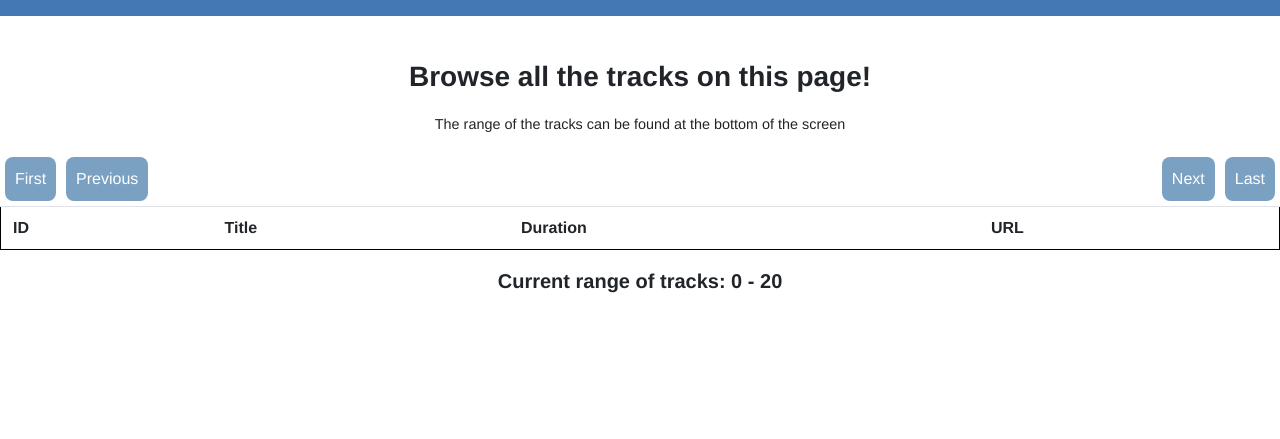
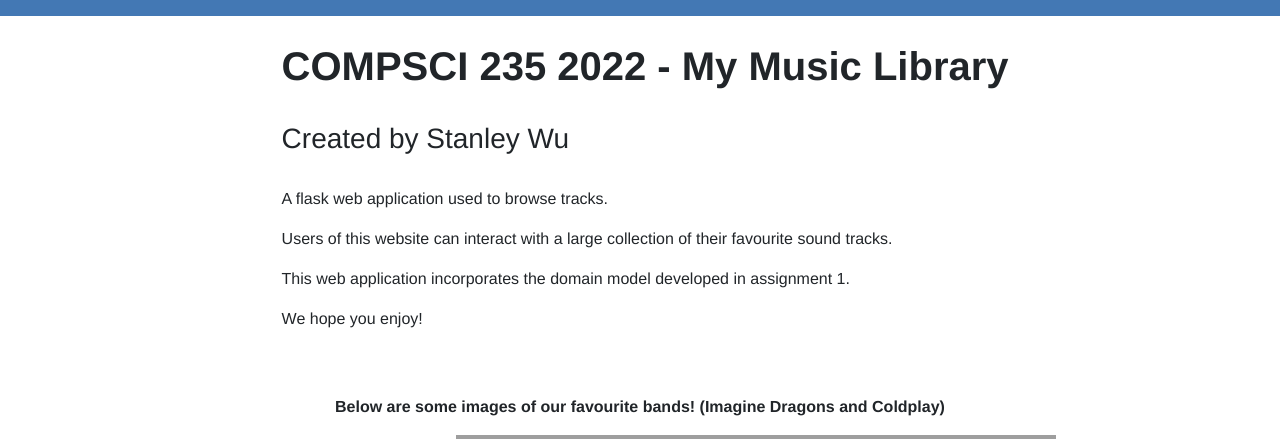
Before and after one commit to sharukyen/Music-Library, a Flask app: page /list_track in a window 1280 px wide. Shown: the part 32-471 px from the top of the page. Before the commit the page ends 325 px from the top, so only its background shows below. Run offline with Flask 2, Linux system fonts and the light colour scheme; lists and menus that the app fills with data are empty; parts of the project's set-up code (start-up, migrations or seed data) failed here and were passed over; some libraries are stand-ins or nearby versions; grey boxes are pictures that could not be loaded.

Commit message:
Update track_list.html

```diff
--- a/music/templates/tracks/track_list.html
+++ b/music/templates/tracks/track_list.html
@@ -1,60 +1,45 @@
 {% extends 'layout.html' %} {% block content %}
-<div class="tracks">
-    <table class="display table nowrap responsive" style="width: 100%">
-        <p class="titletrack">Browse all the tracks on this page!</p>
-        <p class="smalltrack">The range of the tracks can be found at the bottom of the screen</p>
-        <div>
-            <tr class="tr">
-                <th>ID</th>
-                <th>Title</th>
-                <th>Duration</th>
-                <th>URL</th>
-            </tr>
-        </div>
+<!DOCTYPE html>
+<html lang="en">
+
+<head>
+    <meta charset="UTF-8">
+    <title>Simple Track</title>
+    <link rel="stylesheet" href="static/css/main.css">
+</head>
+
+<body>
+    <div class="sidebar">
+
+    </div>
+    <div class="main">
+        <h1>COMPSCI 235 2022 - My Music Library</h1>
+
+        <br>
+        <h3>Created by Stanley Wu</h3>
+        <br>
+        <p>A flask web application used to browse tracks.</p>
+
+        <p>Users of this website can interact with a large collection of their favourite sound tracks. </p>
+
+        <p> This web application incorporates the domain model developed in assignment 1. </p>
+
+        <p> We hope you enjoy!</p>
+        <br>
+        <br>
+    </div>
+    <p class="band">Below are some images of our favourite bands! (Imagine Dragons and Coldplay)</p>
+    <img src="https://i.guim.co.uk/img/media/b770505dfc99d0d5becb98b249ec2131e35b9039/0_0_3475_2085/master/3475.jpg?width=1200&height=900&quality=85&auto=format&fit=crop&s=07667b6aec6ec7913e9fc305e62efa48"
+                class="coldplay">
+
+    <img src="https://timesofindia.indiatimes.com/thumb/msid-33746081,width-1200,height-900,resizemode-4/.jpg" class="dragons">
 
 
-            <nav style="clear:both">
-                <div style="float:left">
-                    {% if first_track_url is not none %}
-                    <button class="btn-general" onclick="location.href='{{first_track_url}}'">First</button>
-                    {% else %}
-                    <button class="btn-general-disabled" disabled>First</button>
-                    {% endif %}
-                    {% if prev_track_url is not none %}
-                    <button class="btn-general" onclick="location.href='{{prev_track_url}}'">Previous</button>
-                    {% else %}
-                    <button class="btn-general-disabled" disabled>Previous</button>
-                    {% endif %}
-                </div>
-                <div style="float:right">
-                    {% if next_track_url is not none %}
-                    <button class="btn-general" onclick="location.href='{{next_track_url}}'">Next</button>
-                    {% else %}
-                    <button class="btn-general-disabled" disabled>Next</button>
-                    {% endif %}
-                    {% if last_track_url is not none %}
-                    <button class="btn-general" onclick="location.href='{{last_track_url}}'">Last</button>
-                    {% else %}
-                    <button class="btn-general-disabled" disabled>Last</button>
-                    {% endif %}
-                </div>
-            </nav>
+    <div class="pad"></div>
+    <br>
 
-            {% for tracks in track %}
+</body>
 
-            <tr class="did">
-                <td>{{ tracks.track_id }}</td>
-                <td>{{ tracks.title }}</td>
-                <td>{{ tracks.track_duration }}</td>
-                <td>{{ tracks.track_url}}</td>
-            </tr>
-            {% endfor %}
-    </table>
-</div>
-
-<div class ="range">
-    <p class="rangetext">Current range of tracks: {{ rangebottom }} - {{ rangetop }}</p>
-</div>
-
+</html>
 
 {% endblock %}
```
